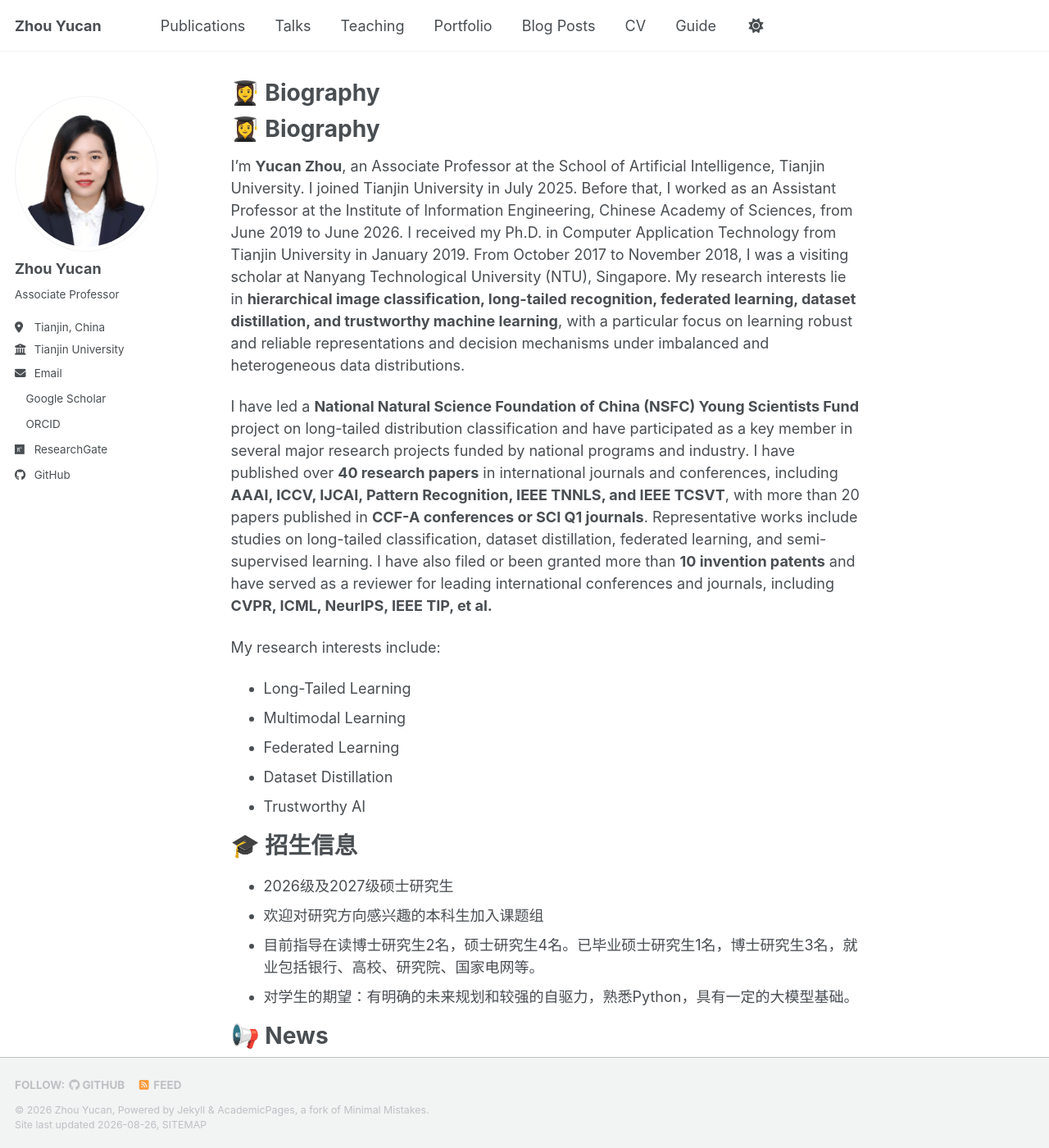
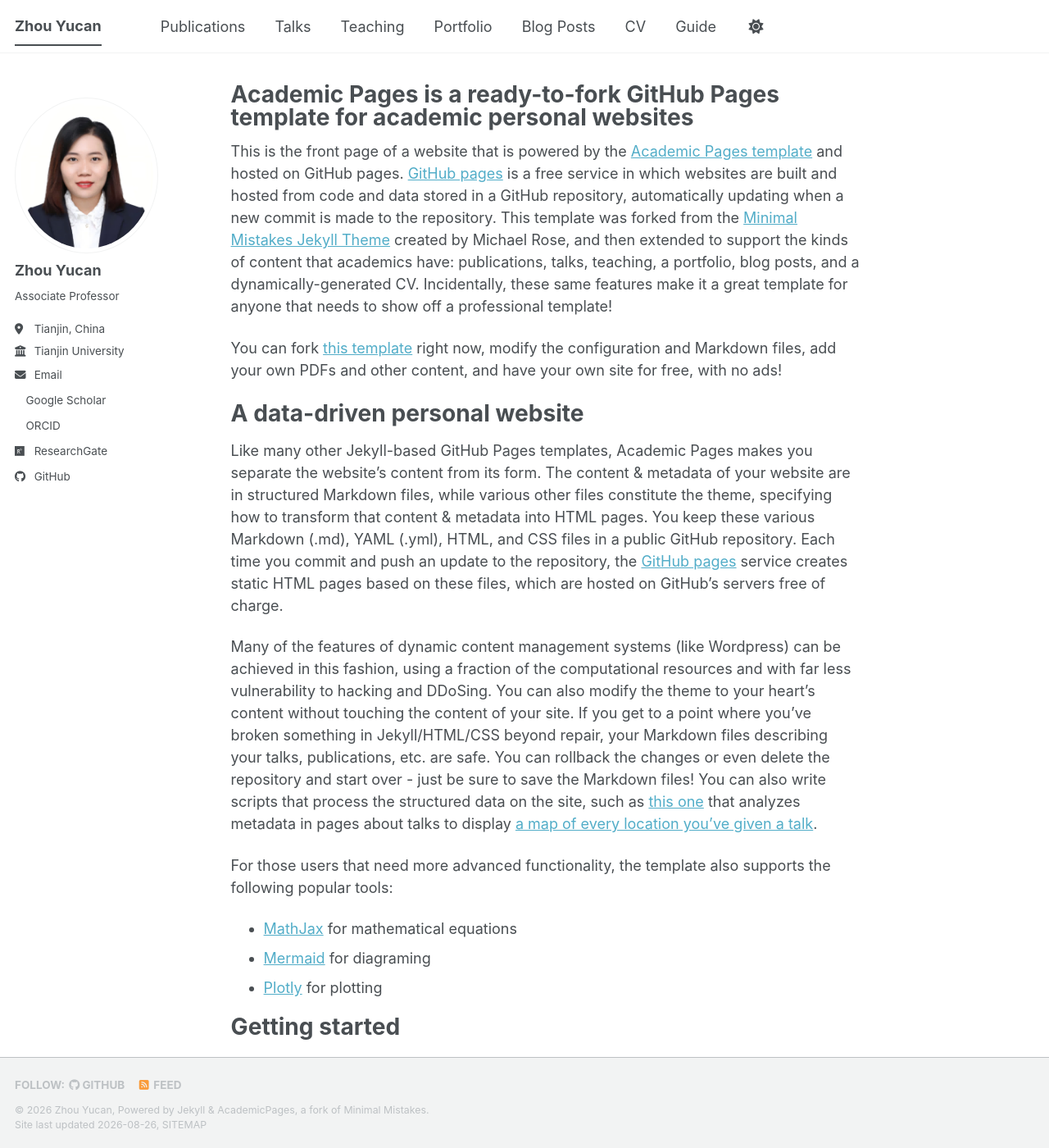
Before and after one commit to Zhou-Yucan/Zhou-Yucan.github.io, a Jekyll site: the page built from _pages/about.md, in a window 1280 px wide and 1400 px high. Shown: the whole window at 82% size. Built offline with Jekyll 4.4.1, drawn with Linux system fonts in a browser that asks for light colours; our own code applies the rules of GitHub Pages for plain Markdown files; a style sheet for code colours, icons or effects is not loaded; some of the changed text lies outside the part shown.

Commit message:
Update about.md

```diff
--- a/_pages/about.md
+++ b/_pages/about.md
@@ -1,37 +1,56 @@
-# 👩‍🎓 Biography
+---
+permalink: /
+title: "Academic Pages is a ready-to-fork GitHub Pages template for academic personal websites"
+author_profile: true
+redirect_from:
+  - /about/
+  - /about.html
+---
 
-I’m **Yucan Zhou**, an Associate Professor at the School of Artificial Intelligence, Tianjin University. I joined Tianjin University in July 2025. Before that, I worked as an Assistant Professor at the Institute of Information Engineering, Chinese Academy of Sciences, from June 2019 to June 2026. I received my Ph.D. in Computer Application Technology from Tianjin University in January 2019. From October 2017 to November 2018, I was a visiting scholar at Nanyang Technological University (NTU), Singapore. My research interests lie in **hierarchical image classification, long-tailed recognition, federated learning, dataset distillation, and trustworthy machine learning**, with a particular focus on learning robust and reliable representations and decision mechanisms under imbalanced and heterogeneous data distributions.
+This is the front page of a website that is powered by the [Academic Pages template](https://github.com/academicpages/academicpages.github.io) and hosted on GitHub pages. [GitHub pages](https://pages.github.com) is a free service in which websites are built and hosted from code and data stored in a GitHub repository, automatically updating when a new commit is made to the repository. This template was forked from the [Minimal Mistakes Jekyll Theme](https://mmistakes.github.io/minimal-mistakes/) created by Michael Rose, and then extended to support the kinds of content that academics have: publications, talks, teaching, a portfolio, blog posts, and a dynamically-generated CV. Incidentally, these same features make it a great template for anyone that needs to show off a professional template!
 
-I have led a **National Natural Science Foundation of China (NSFC) Young Scientists Fund** project on long-tailed distribution classification and have participated as a key member in several major research projects funded by national programs and industry. I have published over **40 research papers** in international journals and conferences, including **AAAI, ICCV, IJCAI, Pattern Recognition, IEEE TNNLS, and IEEE TCSVT**, with more than 20 papers published in **CCF-A conferences or SCI Q1 journals**. Representative works include studies on long-tailed classification, dataset distillation, federated learning, and semi-supervised learning. I have also filed or been granted more than **10 invention patents** and have served as a reviewer for leading international conferences and journals, including **CVPR, ICML, NeurIPS, IEEE TIP, et al.**
+ You can fork [this template](https://github.com/academicpages/academicpages.github.io) right now, modify the configuration and Markdown files, add your own PDFs and other content, and have your own site for free, with no ads!
 
+A data-driven personal website
+======
+Like many other Jekyll-based GitHub Pages templates, Academic Pages makes you separate the website's content from its form. The content & metadata of your website are in structured Markdown files, while various other files constitute the theme, specifying how to transform that content & metadata into HTML pages. You keep these various Markdown (.md), YAML (.yml), HTML, and CSS files in a public GitHub repository. Each time you commit and push an update to the repository, the [GitHub pages](https://pages.github.com/) service creates static HTML pages based on these files, which are hosted on GitHub's servers free of charge.
 
-My research interests include:
-- Long-Tailed Learning
-- Multimodal Learning
-- Federated Learning
-- Dataset Distillation
-- Trustworthy AI
+Many of the features of dynamic content management systems (like Wordpress) can be achieved in this fashion, using a fraction of the computational resources and with far less vulnerability to hacking and DDoSing. You can also modify the theme to your heart's content without touching the content of your site. If you get to a point where you've broken something in Jekyll/HTML/CSS beyond repair, your Markdown files describing your talks, publications, etc. are safe. You can rollback the changes or even delete the repository and start over - just be sure to save the Markdown files! You can also write scripts that process the structured data on the site, such as [this one](https://github.com/academicpages/academicpages.github.io/blob/master/talkmap.ipynb) that analyzes metadata in pages about talks to display [a map of every location you've given a talk](https://academicpages.github.io/talkmap.html).
 
-# 🎓 招生信息
-- 2026级及2027级硕士研究生
-- 欢迎对研究方向感兴趣的本科生加入课题组
-- 目前指导在读博士研究生2名，硕士研究生4名。已毕业硕士研究生1名，博士研究生3名，就业包括银行、高校、研究院、国家电网等。
-- 对学生的期望：有明确的未来规划和较强的自驱力，熟悉Python，具有一定的大模型基础。
+For those users that need more advanced functionality, the template also supports the following popular tools:
+- [MathJax](https://www.mathjax.org/) for mathematical equations
+- [Mermaid](https://mermaid.js.org/) for diagraming
+- [Plotly](https://plotly.com/javascript/) for plotting
 
-# 📢 News
-- [2026-08] Two papers accepted by ACM MM 2026.
-- [2025-06] One paper accepted by ICCV 2025.
+Getting started
+======
+1. Register a GitHub account if you don't have one and confirm your e-mail (required!)
+1. Fork [this template](https://github.com/academicpages/academicpages.github.io) by clicking the "Use this template" button in the top right.
+1. Go to the repository's settings (rightmost item in the tabs that start with "Code", should be below "Unwatch"). Rename the repository "[your GitHub username].github.io", which will also be your website's URL.
+1. Set site-wide configuration and create content & metadata (see below -- also see [this set of diffs](https://archive.is/3TPas) showing what files were changed to set up [an example site](https://getorg-testacct.github.io) for a user with the username "getorg-testacct")
+1. Upload any files (like PDFs, .zip files, etc.) to the files/ directory. They will appear at https://[your GitHub username].github.io/files/example.pdf.
+1. Check status by going to the repository settings, in the "GitHub pages" section
 
-# 💻 Experiences
+Site-wide configuration
+------
+The main configuration file for the site is in the base directory in [_config.yml](https://github.com/academicpages/academicpages.github.io/blob/master/_config.yml), which defines the content in the sidebars and other site-wide features. You will need to replace the default variables with ones about yourself and your site's github repository. The configuration file for the top menu is in [_data/navigation.yml](https://github.com/academicpages/academicpages.github.io/blob/master/_data/navigation.yml). For example, if you don't have a portfolio or blog posts, you can remove those items from that navigation.yml file to remove them from the header.
 
-- **2025.07 – present:** Associate Professor, Tianjin University, Tianjin, China
+Create content & metadata
+------
+For site content, there is one Markdown file for each type of content, which are stored in directories like _publications, _talks, _posts, _teaching, or _pages. For example, each talk is a Markdown file in the [_talks directory](https://github.com/academicpages/academicpages.github.io/tree/master/_talks). At the top of each Markdown file is structured data in YAML about the talk, which the theme will parse to do lots of cool stuff. The same structured data about a talk is used to generate the list of talks on the [Talks page](https://academicpages.github.io/talks), each [individual page](https://academicpages.github.io/talks/2012-03-01-talk-1) for specific talks, the talks section for the [CV page](https://academicpages.github.io/cv), and the [map of places you've given a talk](https://academicpages.github.io/talkmap.html) (if you run this [python file](https://github.com/academicpages/academicpages.github.io/blob/master/talkmap.py) or [Jupyter notebook](https://github.com/academicpages/academicpages.github.io/blob/master/talkmap.ipynb), which creates the HTML for the map based on the contents of the _talks directory).
 
-- **2019.06 – 2026.06:** Assistant Professor, Institute of Information Engineering, Chinese Academy of Sciences, Beijing, China
+**Markdown generator**
 
-- **2014.09 – 2019.01:** Ph.D. in Computer Application Technology, Tianjin University, Tianjin, China
+The repository includes [a set of Jupyter notebooks](https://github.com/academicpages/academicpages.github.io/tree/master/markdown_generator
+) that converts a CSV containing structured data about talks or presentations into individual Markdown files that will be properly formatted for the Academic Pages template. The sample CSVs in that directory are the ones I used to create my own personal website at stuartgeiger.com. My usual workflow is that I keep a spreadsheet of my publications and talks, then run the code in these notebooks to generate the Markdown files, then commit and push them to the GitHub repository.
 
-- **2017.10 – 2018.11:** Visiting Scholar, School of Computer Science and Engineering, Nanyang Technological University, Singapore
+How to edit your site's GitHub repository
+------
+Many people use a git client to create files on their local computer and then push them to GitHub's servers. If you are not familiar with git, you can directly edit these configuration and Markdown files directly in the github.com interface. Navigate to a file (like [this one](https://github.com/academicpages/academicpages.github.io/blob/master/_talks/2012-03-01-talk-1.md) and click the pencil icon in the top right of the content preview (to the right of the "Raw | Blame | History" buttons). You can delete a file by clicking the trashcan icon to the right of the pencil icon. You can also create new files or upload files by navigating to a directory and clicking the "Create new file" or "Upload files" buttons.
 
-- **2012.09 – 2019.01:** M.Sc. in Computer Application Technology, Tianjin University, Tianjin, China
+Example: editing a Markdown file for a talk
+![Editing a Markdown file for a talk](/images/editing-talk.png)
 
-- **2008.09 – 2012.07:** B.Sc. in Computer Science and Technology, Tianjin University, Tianjin, China
+For more info
+------
+More info about configuring Academic Pages can be found in [the guide](https://academicpages.github.io/markdown/), the [growing wiki](https://github.com/academicpages/academicpages.github.io/wiki), and you can always [ask a question on GitHub](https://github.com/academicpages/academicpages.github.io/discussions). The [guides for the Minimal Mistakes theme](https://mmistakes.github.io/minimal-mistakes/docs/configuration/) (which this theme was forked from) might also be helpful.
```
